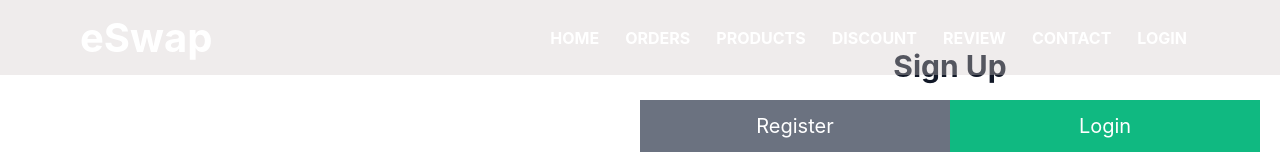
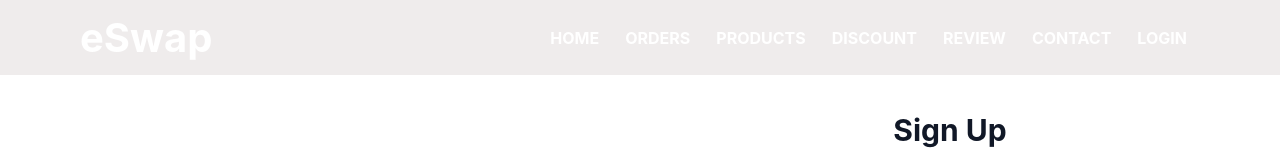
Before and after one commit to abidnuri/a2wist-commerce, a React (Create React App) app: page /signup in a window 1280 px wide. Shown: the top 158 px of the page. Built offline with nearby package versions, Linux system fonts and the light colour scheme.

Commit message:
navbar design fixed

```diff
--- a/src/App.js
+++ b/src/App.js
@@ -21,6 +21,7 @@ function App() {
       <Router>
         <Navbar />
         <Switch>
+          <div className="mt-20">
           <Route exact path="/" component={Home} />
           <Route path="/signup" component={Signup} />
           <PrivateRoute path="/contact" component={Contact} />
@@ -28,6 +29,7 @@ function App() {
           <Route path="/products" component={ShopPage} />
           <Route path="/product/:productid" component={ProductDetail} />
           <Route path="*" component={NotFound} />
+          </div>
         </Switch>
         <Footer />
       </Router>
--- a/src/Components/Home/Home.js
+++ b/src/Components/Home/Home.js
@@ -1,18 +1,18 @@
 import React from "react";
+import Discount from "../Discount/Discount";
 import FeaturedProduct from "../FeaturedProduct/FeaturedProduct";
 import Slider from "../Slider/Slider";
 import HotProducts from "./../HotProducts/HotProducts";
-import Discount from "../Discount/Discount";
 // import SingleProduct from "../SingleProduct/SingleProduct";
 
 const Home = () => {
   return (
-    <>
+    <div className="-mt-20">
       <Slider />
       <FeaturedProduct />
       <HotProducts />
       <Discount />
-    </>
+    </div>
   );
 };
 
--- a/src/Components/Shared/Navbar/Navbar.css
+++ b/src/Components/Shared/Navbar/Navbar.css
@@ -1,5 +1,5 @@
 nav {
-  position: absolute;
+  position: fixed;
   top: 0;
   left: 0;
   width: 100%;
@@ -9,7 +9,7 @@ nav {
   justify-content: space-between;
   align-items: center;
   padding: 0px 80px;
-  z-index: 100;
+  z-index: 1;
 }
 .logo-container a {
   font-size: 40px;
```
